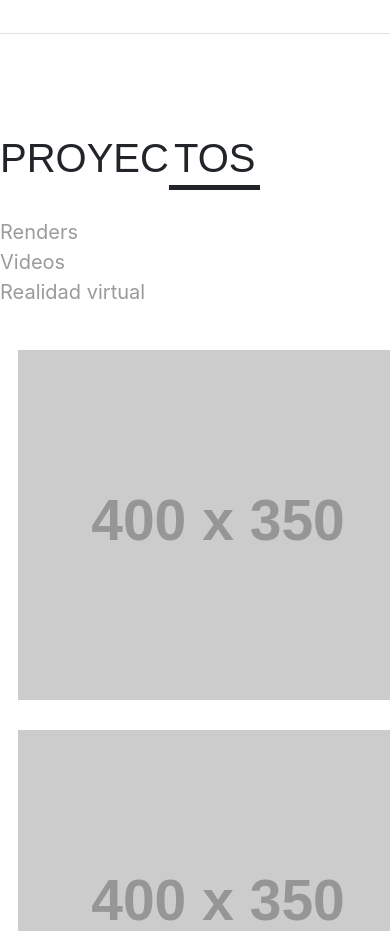
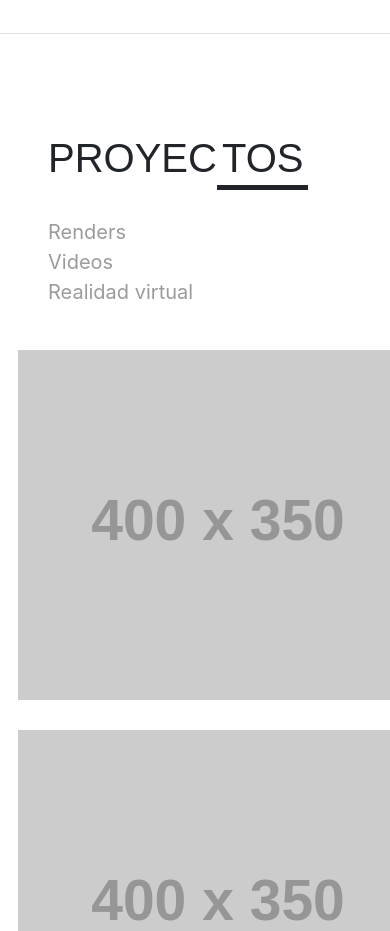
Before and after one commit to GastonLell/lim-arquitectura-page, a React (Create React App) app: page / in a window 390 px wide. Shown: the part 1720-2651 px from the top of the page. Built offline with nearby package versions, Linux system fonts and the light colour scheme.

Commit message:
contenedor proyectos mobile

```diff
--- a/src/components/ContenedorProyectos.jsx
+++ b/src/components/ContenedorProyectos.jsx
@@ -41,10 +41,10 @@ const ContenedorProyectos = ({ modalShow, setModalShow, categoria }) => {
 
   return (
     <Container fluid className="contenedor-proyectos">
-      <Row md={3}>
+      <Row xs={12} md={2} lg={3}>
         {items.map((item) => {
           return (
-            <Col className="mb-3 p-0 text-center">
+            <Col  className="mb-3 p-0 text-center">
               <Button
                 variant="outline-ligth"
                 onClick={() => openModal(item.id)}
--- a/src/components/MyVerticallyCenteredModal.jsx
+++ b/src/components/MyVerticallyCenteredModal.jsx
@@ -8,7 +8,6 @@ const MyVerticallyCenteredModal = (props) => {
       size="lg"
       aria-labelledby="contained-modal-title-vcenter"
       contentClassName="modal-content"
-
       >
 
       {/*
--- a/src/pages/Proyectos.jsx
+++ b/src/pages/Proyectos.jsx
@@ -14,12 +14,12 @@ const Proyectos = () => {
 
   return (
     <section id="proyectos">
-      <Container className="p-0">
+      <Container className="px-5 p-md-0">
         <h2 className="subtitulo">
           PROYEC<span>TOS</span>
         </h2>
 
-        <div className="nav-proyectos">
+        <div className="nav-proyectos ">
           <ul>
             <button
               className={categoria === "renders" ? "active" : ""}
```
